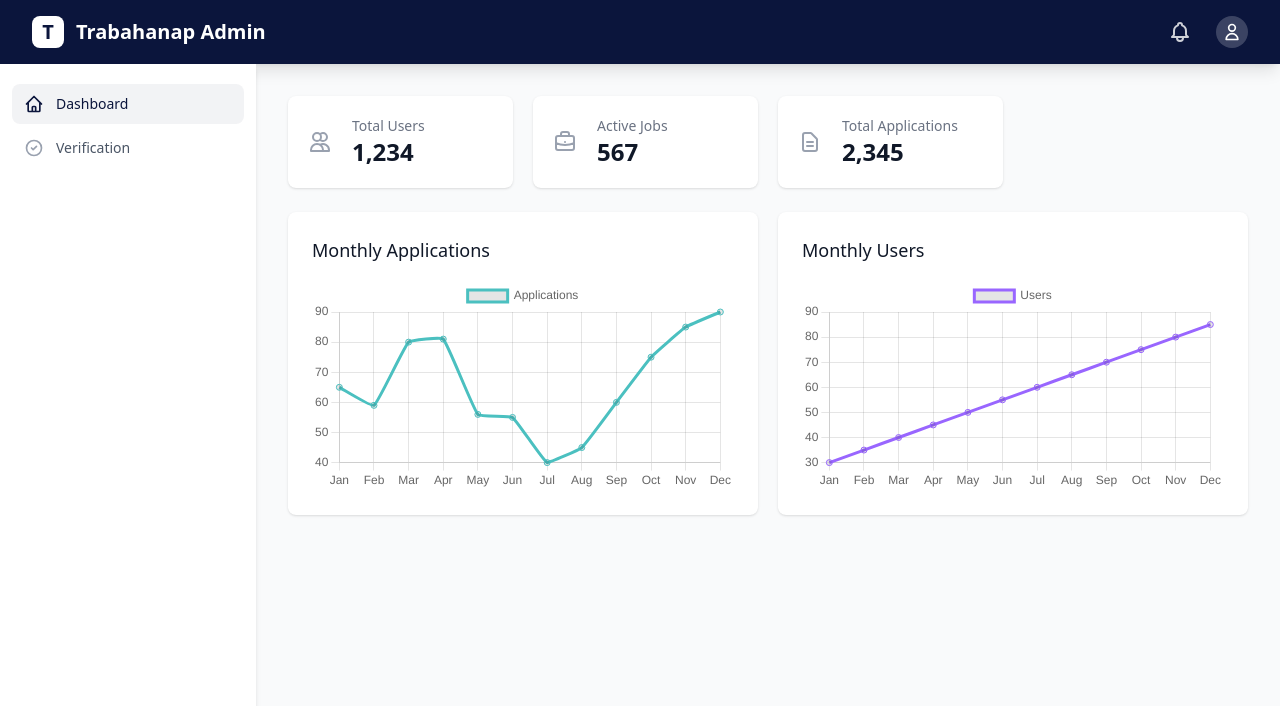
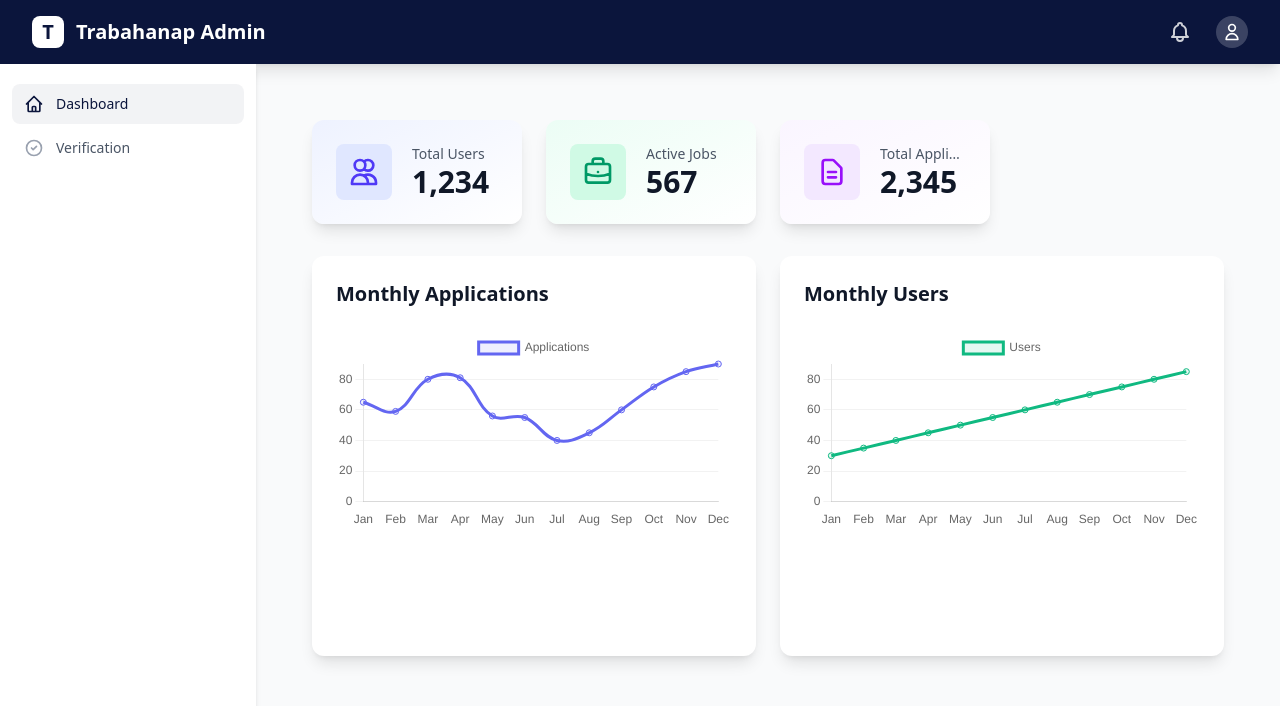
Before and after one commit to Tres-cyber/Trabahanap-Admin, a React (Vite) app in the folder packages/frontend/: page / in a window 1280 px wide. Shown: the top 706 px of the page. Built offline with nearby package versions, Linux system fonts and the light colour scheme.

Commit message:
Modified the UI of Home Page

```diff
--- a/packages/frontend/src/pages/home/HomePage.tsx
+++ b/packages/frontend/src/pages/home/HomePage.tsx
@@ -31,8 +31,10 @@ export const HomePage = () => {
       {
         label: 'Applications',
         data: [65, 59, 80, 81, 56, 55, 40, 45, 60, 75, 85, 90],
-        borderColor: 'rgb(75, 192, 192)',
-        tension: 0.1,
+        borderColor: 'rgb(99, 102, 241)',
+        backgroundColor: 'rgba(99, 102, 241, 0.1)',
+        tension: 0.4,
+        fill: true,
       },
     ],
   };
@@ -43,8 +45,10 @@ export const HomePage = () => {
       {
         label: 'Users',
         data: [30, 35, 40, 45, 50, 55, 60, 65, 70, 75, 80, 85],
-        borderColor: 'rgb(153, 102, 255)',
-        tension: 0.1,
+        borderColor: 'rgb(16, 185, 129)',
+        backgroundColor: 'rgba(16, 185, 129, 0.1)',
+        tension: 0.4,
+        fill: true,
       },
     ],
   };
@@ -56,26 +60,39 @@ export const HomePage = () => {
         position: 'top' as const,
       },
     },
+    scales: {
+      y: {
+        beginAtZero: true,
+        grid: {
+          color: 'rgba(0, 0, 0, 0.05)',
+        },
+      },
+      x: {
+        grid: {
+          display: false,
+        },
+      },
+    },
   };
 
   return (
     <MainLayout>
-      <div className="space-y-6">
+      <div className="space-y-8 p-6">
         {/* Stats */}
-        <div className="grid grid-cols-1 gap-5 sm:grid-cols-2 lg:grid-cols-4">
+        <div className="grid grid-cols-1 gap-6 sm:grid-cols-2 lg:grid-cols-4">
           {/* Total Users */}
-          <div className="bg-white overflow-hidden shadow rounded-lg">
-            <div className="p-5">
+          <div className="bg-gradient-to-br from-indigo-50 to-white overflow-hidden shadow-lg rounded-xl transition-all duration-300 hover:shadow-xl hover:scale-[1.02]">
+            <div className="p-6">
               <div className="flex items-center">
-                <div className="flex-shrink-0">
-                  <svg className="h-6 w-6 text-gray-400" fill="none" viewBox="0 0 24 24" stroke="currentColor">
+                <div className="flex-shrink-0 bg-indigo-100 p-3 rounded-lg">
+                  <svg className="h-8 w-8 text-indigo-600" fill="none" viewBox="0 0 24 24" stroke="currentColor">
                     <path strokeLinecap="round" strokeLinejoin="round" strokeWidth={2} d="M12 4.354a4 4 0 110 5.292M15 21H3v-1a6 6 0 0112 0v1zm0 0h6v-1a6 6 0 00-9-5.197M13 7a4 4 0 11-8 0 4 4 0 018 0z" />
                   </svg>
                 </div>
                 <div className="ml-5 w-0 flex-1">
                   <dl>
-                    <dt className="text-sm font-medium text-gray-500 truncate">Total Users</dt>
-                    <dd className="text-2xl font-semibold text-gray-900">1,234</dd>
+                    <dt className="text-sm font-medium text-gray-600 truncate">Total Users</dt>
+                    <dd className="text-3xl font-bold text-gray-900">1,234</dd>
                   </dl>
                 </div>
               </div>
@@ -83,18 +100,18 @@ export const HomePage = () => {
           </div>
 
           {/* Active Jobs */}
-          <div className="bg-white overflow-hidden shadow rounded-lg">
-            <div className="p-5">
+          <div className="bg-gradient-to-br from-emerald-50 to-white overflow-hidden shadow-lg rounded-xl transition-all duration-300 hover:shadow-xl hover:scale-[1.02]">
+            <div className="p-6">
               <div className="flex items-center">
-                <div className="flex-shrink-0">
-                  <svg className="h-6 w-6 text-gray-400" fill="none" viewBox="0 0 24 24" stroke="currentColor">
+                <div className="flex-shrink-0 bg-emerald-100 p-3 rounded-lg">
+                  <svg className="h-8 w-8 text-emerald-600" fill="none" viewBox="0 0 24 24" stroke="currentColor">
                     <path strokeLinecap="round" strokeLinejoin="round" strokeWidth={2} d="M21 13.255A23.931 23.931 0 0112 15c-3.183 0-6.22-.62-9-1.745M16 6V4a2 2 0 00-2-2h-4a2 2 0 00-2 2v2m4 6h.01M5 20h14a2 2 0 002-2V8a2 2 0 00-2-2H5a2 2 0 00-2 2v10a2 2 0 002 2z" />
                   </svg>
                 </div>
                 <div className="ml-5 w-0 flex-1">
                   <dl>
-                    <dt className="text-sm font-medium text-gray-500 truncate">Active Jobs</dt>
-                    <dd className="text-2xl font-semibold text-gray-900">567</dd>
+                    <dt className="text-sm font-medium text-gray-600 truncate">Active Jobs</dt>
+                    <dd className="text-3xl font-bold text-gray-900">567</dd>
                   </dl>
                 </div>
               </div>
@@ -102,18 +119,18 @@ export const HomePage = () => {
           </div>
 
           {/* Total Applications */}
-          <div className="bg-white overflow-hidden shadow rounded-lg">
-            <div className="p-5">
+          <div className="bg-gradient-to-br from-purple-50 to-white overflow-hidden shadow-lg rounded-xl transition-all duration-300 hover:shadow-xl hover:scale-[1.02]">
+            <div className="p-6">
               <div className="flex items-center">
-                <div className="flex-shrink-0">
-                  <svg className="h-6 w-6 text-gray-400" fill="none" viewBox="0 0 24 24" stroke="currentColor">
+                <div className="flex-shrink-0 bg-purple-100 p-3 rounded-lg">
+                  <svg className="h-8 w-8 text-purple-600" fill="none" viewBox="0 0 24 24" stroke="currentColor">
                     <path strokeLinecap="round" strokeLinejoin="round" strokeWidth={2} d="M9 12h6m-6 4h6m2 5H7a2 2 0 01-2-2V5a2 2 0 012-2h5.586a1 1 0 01.707.293l5.414 5.414a1 1 0 01.293.707V19a2 2 0 01-2 2z" />
                   </svg>
                 </div>
                 <div className="ml-5 w-0 flex-1">
                   <dl>
-                    <dt className="text-sm font-medium text-gray-500 truncate">Total Applications</dt>
-                    <dd className="text-2xl font-semibold text-gray-900">2,345</dd>
+                    <dt className="text-sm font-medium text-gray-600 truncate">Total Applications</dt>
+                    <dd className="text-3xl font-bold text-gray-900">2,345</dd>
                   </dl>
                 </div>
               </div>
@@ -122,17 +139,21 @@ export const HomePage = () => {
         </div>
 
         {/* Charts */}
-        <div className="grid grid-cols-1 gap-5 lg:grid-cols-2">
+        <div className="grid grid-cols-1 gap-6 lg:grid-cols-2">
           {/* Applications Chart */}
-          <div className="bg-white shadow rounded-lg p-6">
-            <h3 className="text-lg font-medium text-gray-900 mb-4">Monthly Applications</h3>
-            <Line options={chartOptions} data={applicationsData} />
+          <div className="bg-white shadow-lg rounded-xl p-6 transition-all duration-300 hover:shadow-xl">
+            <h3 className="text-xl font-semibold text-gray-900 mb-6">Monthly Applications</h3>
+            <div className="h-[300px]">
+              <Line options={chartOptions} data={applicationsData} />
+            </div>
           </div>
 
           {/* Users Chart */}
-          <div className="bg-white shadow rounded-lg p-6">
-            <h3 className="text-lg font-medium text-gray-900 mb-4">Monthly Users</h3>
-            <Line options={chartOptions} data={usersData} />
+          <div className="bg-white shadow-lg rounded-xl p-6 transition-all duration-300 hover:shadow-xl">
+            <h3 className="text-xl font-semibold text-gray-900 mb-6">Monthly Users</h3>
+            <div className="h-[300px]">
+              <Line options={chartOptions} data={usersData} />
+            </div>
           </div>
         </div>
       </div>
```
